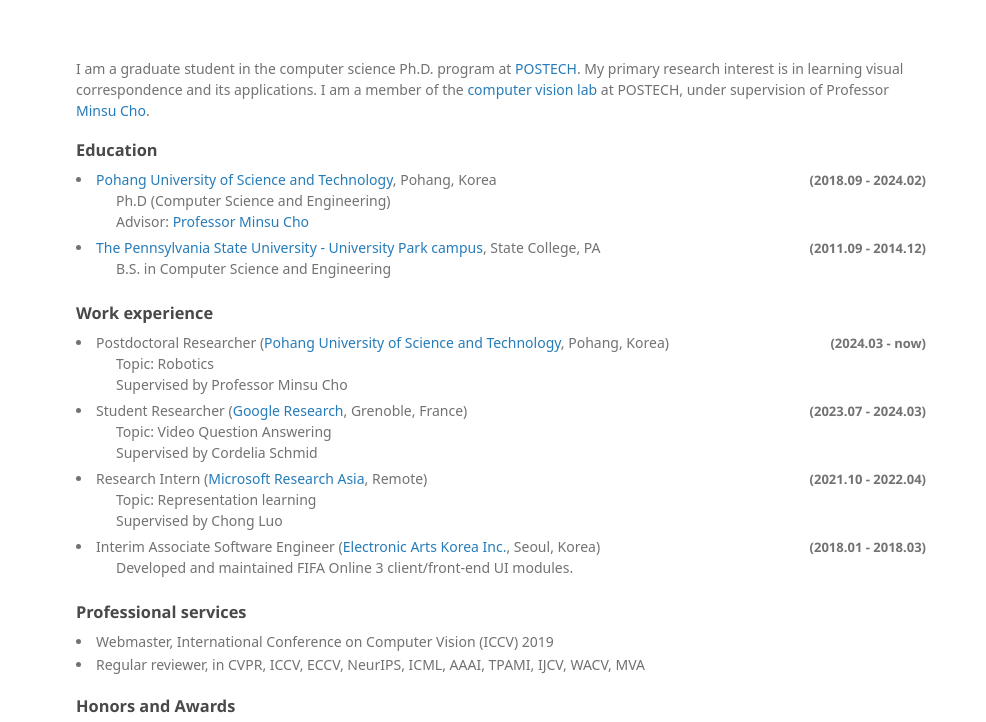
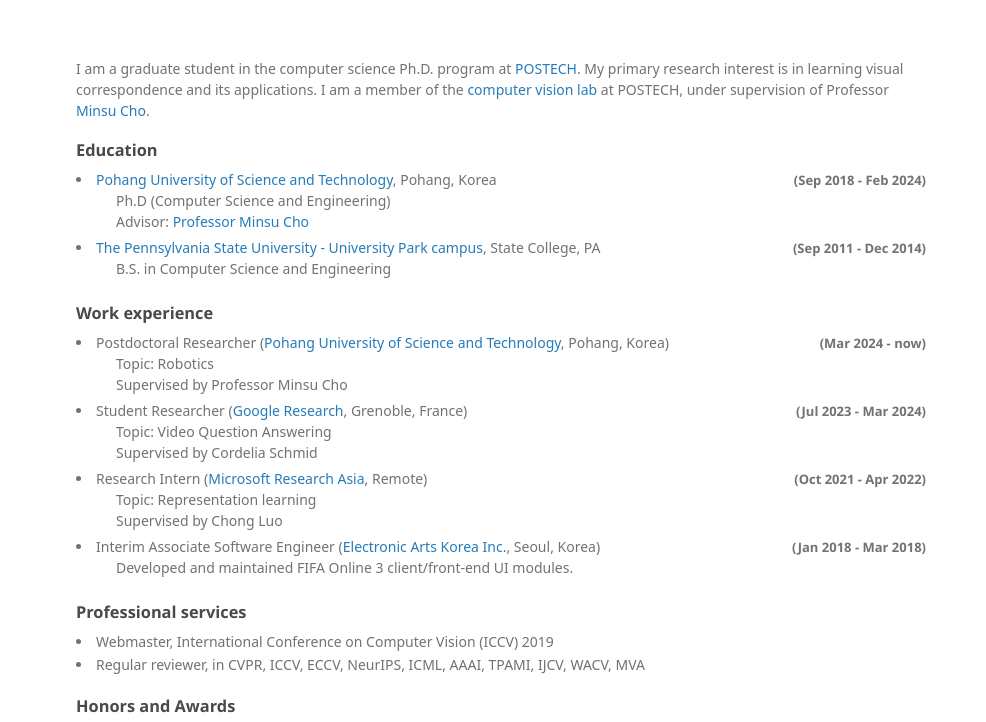
Before and after one commit to juhongm999/juhongm999.github.io, a plain HTML site: page index.html in a window 1280 px wide. Shown: the top 722 px of the page, 294-1280 px from the left. Drawn offline with Linux system fonts and the light colour scheme; a web font is replaced by a local one.

Commit message:
Update index.html

```diff
--- a/index.html
+++ b/index.html
@@ -50,7 +50,7 @@
 					Advisor: <a href="http://cvlab.postech.ac.kr/~mcho/" target="_blank">Professor Minsu Cho</a></ul>
 				</li>
 			</div>
-			<div class="cont-right"><span class="dates">(2018.09 - 2024.02)</span></div>
+			<div class="cont-right"><span class="dates">(Sep 2018 - Feb 2024)</span></div>
 		</div>
 
 		<div class="cont">
@@ -59,7 +59,7 @@
 					<ul>B.S. in Computer Science and Engineering</ul>
 				</li>
 			</div>
-			<div class="cont-right"><span class="dates">(2011.09 - 2014.12)</span></div>
+			<div class="cont-right"><span class="dates">(Sep 2011 - Dec 2014)</span></div>
 		</div>
 	</div>
 
@@ -73,7 +73,7 @@
                 <ul>Supervised by <a class="ppl" href="http://cvlab.postech.ac.kr/~mcho/">Professor Minsu Cho</a></ul>
 			</li>
 		</div>
-		<div class="cont-right"><span class="dates">(2024.03 - now)</span></div>
+		<div class="cont-right"><span class="dates">(Mar 2024 - now)</span></div>
 
 		<div class="cont-left">
 			<li>Student Researcher (<a href="https://research.google" target="_blank">Google Research</a>, Grenoble, France)
@@ -81,7 +81,7 @@
                 <ul>Supervised by <a class="ppl" href="https://thoth.inrialpes.fr/~schmid/">Cordelia Schmid</a></ul>
 			</li>
 		</div>
-		<div class="cont-right"><span class="dates">(2023.07 - 2024.03)</span></div>
+		<div class="cont-right"><span class="dates">(Jul 2023 - Mar 2024)</span></div>
 
 		<div class="cont-left">
 			<li>Research Intern (<a href="https://www.microsoft.com/en-us/research/lab/microsoft-research-asia/" target="_blank">Microsoft Research Asia</a>, Remote)
@@ -89,14 +89,14 @@
                 <ul>Supervised by <a class="ppl" href="https://www.microsoft.com/en-us/research/people/cluo/?from=http%3A%2F%2Fresearch.microsoft.com%2Fen-us%2Fpeople%2Fcluo%2F">Chong Luo</a></ul>
 			</li>
 		</div>
-		<div class="cont-right"><span class="dates">(2021.10 - 2022.04)</span></div>
+		<div class="cont-right"><span class="dates">(Oct 2021 - Apr 2022)</span></div>
 
 		<div class="cont-left">
 			<li>Interim Associate Software Engineer (<a href="https://www.ea.com/studios/ea-korea" target="_blank">Electronic Arts Korea Inc.</a>, Seoul, Korea)
 				<ul>Developed and maintained FIFA Online 3 client/front-end UI modules.</ul>
 			</li>
 		</div>
-		<div class="cont-right"><span class="dates">(2018.01 - 2018.03)</span></div>
+		<div class="cont-right"><span class="dates">(Jan 2018 - Mar 2018)</span></div>
 	</div>
 
 
```
